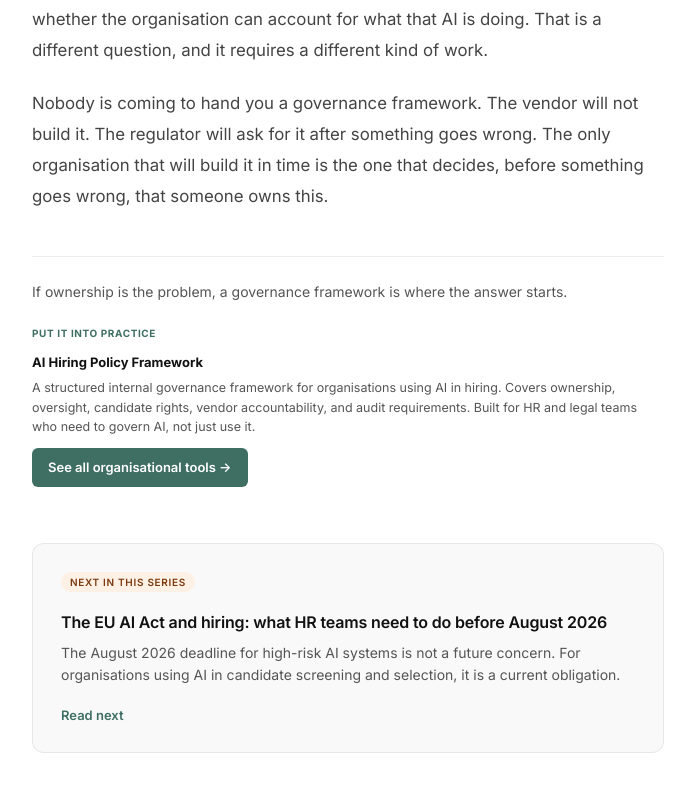
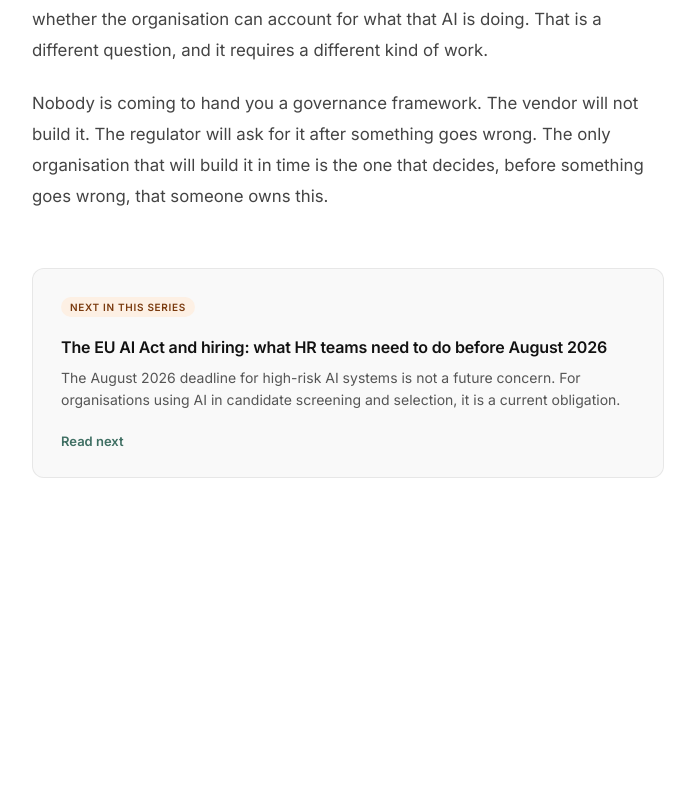
Before and after one commit to MYAISAM/aievolvingyou, a React (Vite) app: page /resources/ai-hiring-ownership in a window 1280 px wide. Shown: the part 4781-5572 px from the top of the page, without its empty margins (292-987 px from the left). After the commit the page ends 5339 px from the top, so only its background shows below. Built offline with nearby package versions, Linux system fonts and the light colour scheme.

Commit message:
Fix: remove placeholder CTA from ArticleAIHiringOwnership

```diff
--- a/src/articles/ArticleAIHiringOwnership.jsx
+++ b/src/articles/ArticleAIHiringOwnership.jsx
@@ -235,43 +235,7 @@ export default function ArticleAIHiringOwnership() {
 
       <p>Nobody is coming to hand you a governance framework. The vendor will not build it. The regulator will ask for it after something goes wrong. The only organisation that will build it in time is the one that decides, before something goes wrong, that someone owns this.</p>
 
-      {/* CTA */}
-      <div style={{
-        borderTop: `0.5px solid ${border}`,
-        marginTop: "2.75rem",
-        paddingTop: "1.5rem",
-      }}>
-        <p style={{ fontSize: 14, color: inkMid, lineHeight: 1.6, margin: "0 0 1.25rem" }}>
-          If ownership is the problem, a governance framework is where the answer starts.
-        </p>
-        <p style={{
-          fontSize: 10, fontWeight: 700, textTransform: "uppercase",
-          letterSpacing: "0.06em", color: green, margin: "0 0 8px",
-        }}>
-          Put it into practice
-        </p>
-        <p style={{ fontSize: 13, fontWeight: 700, color: ink, margin: "0 0 4px" }}>
-          AI Hiring Policy Framework
-        </p>
-        <p style={{ fontSize: 12.5, color: inkMid, margin: "0 0 12px", lineHeight: 1.55 }}>
-          A structured internal governance framework for organisations using AI in hiring. Covers ownership, oversight, candidate rights, vendor accountability, and audit requirements. Built for HR and legal teams who need to govern AI, not just use it.
-        </p>
-        <a
-          href="/resources"
-          style={{
-            display: "inline-block",
-            background: green,
-            color: "#ffffff",
-            fontSize: 13,
-            fontWeight: 600,
-            padding: "9px 16px",
-            borderRadius: 6,
-            textDecoration: "none",
-          }}
-        >
-          See all organisational tools →
-        </a>
-      </div>
+
 
     </ArticleLayout>
   );
```
